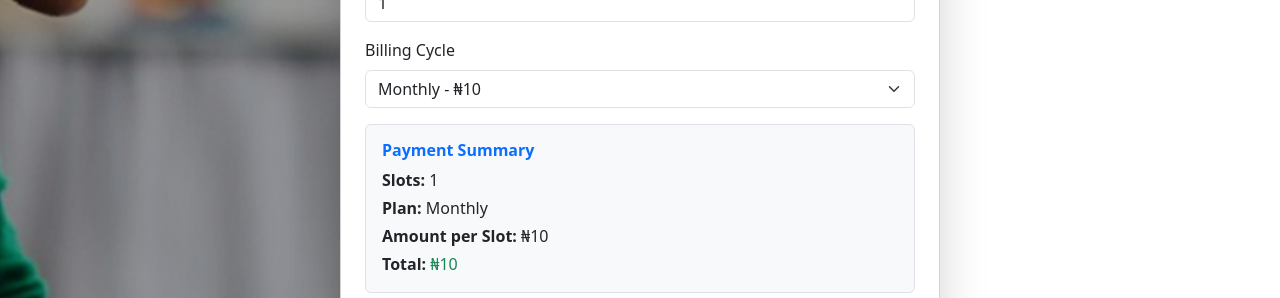
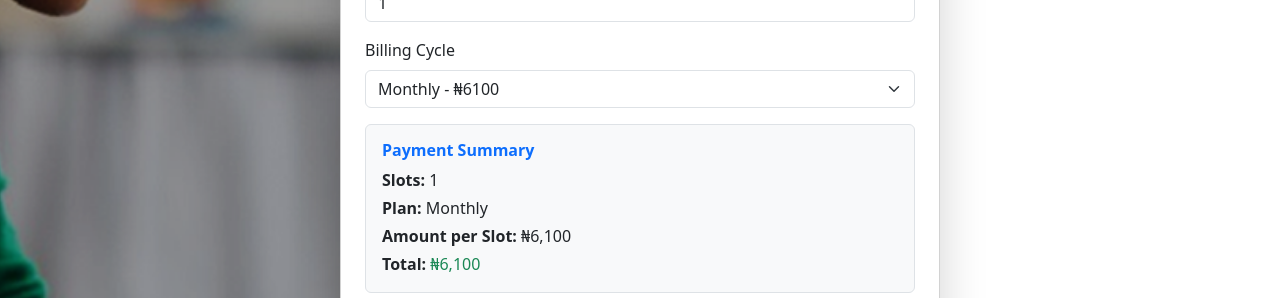
Before and after one commit to gintason/ischool, a React (Vite) app in the folder ischool-frontend/: page /sign_up in a window 1280 px wide. Shown: the part 589-887 px from the top of the page. Built offline with nearby package versions, Linux system fonts and the light colour scheme.

Commit message:
Price adjustments

```diff
--- a/ischool-frontend/src/pages/SignUpPage.jsx
+++ b/ischool-frontend/src/pages/SignUpPage.jsx
@@ -7,7 +7,7 @@ import './styles/SignUpPage.css';
 import CenteredToast from '../components/CenteredToast';
 import bgImage from '../assets/signup-bg.png';
 
-const SLOT_PRICE_MONTHLY = 10;
+const SLOT_PRICE_MONTHLY = 6100;
 const SLOT_PRICE_YEARLY = 52000;
 
 const SignUpPage = () => {
@@ -242,7 +242,7 @@ const SignUpPage = () => {
               <Form.Group className="mb-3" controlId="formGridBillingCycle">
                 <Form.Label>Billing Cycle</Form.Label>
                 <Form.Select name="billingCycle" value={formData.billingCycle} onChange={handleChange} required>
-                  <option value="monthly">Monthly - ₦10</option>
+                  <option value="monthly">Monthly - ₦6100</option>
                   <option value="yearly">Yearly - ₦52,000</option>
                 </Form.Select>
               </Form.Group>
--- a/ischool-frontend/src/pages/ole_student/OleStudentRegister.jsx
+++ b/ischool-frontend/src/pages/ole_student/OleStudentRegister.jsx
@@ -170,7 +170,7 @@ const OleStudentRegister = () => {
                       onChange={handleChange}
                       value={form.plan_type}
                     >
-                      <option value="monthly">Monthly Plan (₦10 )</option>
+                      <option value="monthly">Monthly Plan (₦100)</option>
 
                     </select>
                   </div>
```
Also changed, not shown: 1 other file (tests, documents, lock files or other folders).
